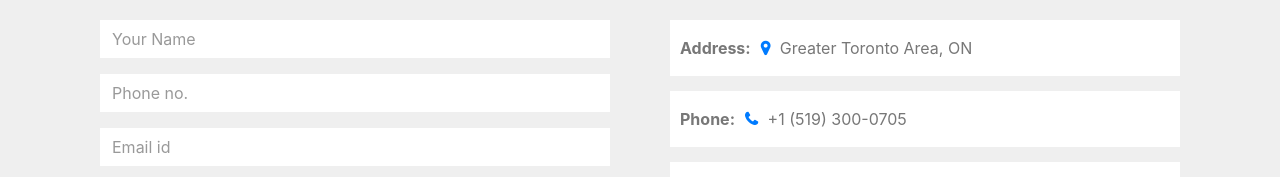
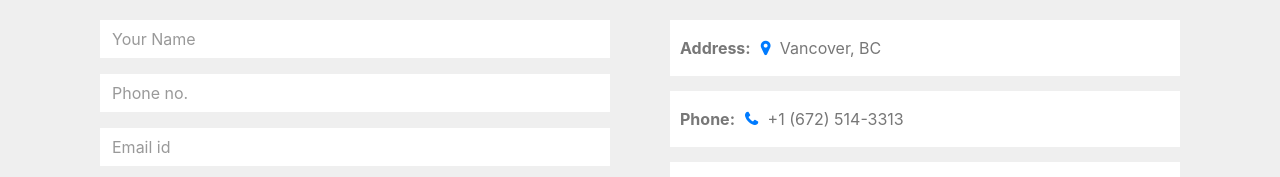
Before and after one commit to YasharParis/ProfileWebsite, a plain HTML site: page index.html in a window 1280 px wide. Shown: the part 3290-3467 px from the top of the page. Drawn offline with nearby package versions, Linux system fonts and the light colour scheme.

Commit message:
Update index.html

```diff
--- a/index.html
+++ b/index.html
@@ -245,8 +245,8 @@ I work out of Toronto Area, I love Startbucks Americano, My family name is Paris
     </form>
     </div>
     <div class="col-md-6 contact-info">
-        <div class="follow"><b>Address:</b><i class="fa fa-map-marker"></i>Greater Toronto Area, ON</div>
-        <div class="follow"><b>Phone:</b><i class="fa fa-phone"></i>+1 (519) 300-0705</div>
+        <div class="follow"><b>Address:</b><i class="fa fa-map-marker"></i>Vancover, BC</div>
+        <div class="follow"><b>Phone:</b><i class="fa fa-phone"></i>+1 (672) 514-3313</div>
         <div class="follow"><b>Email:</b><i class="fa fa-envelope-o"></i>yashar.sdet@gmail.com</div>
         <div class="follow"><label><b>Get Social:</b></label>
             <a href="#"><i class="fa fa-facebook"></i></a>
```
